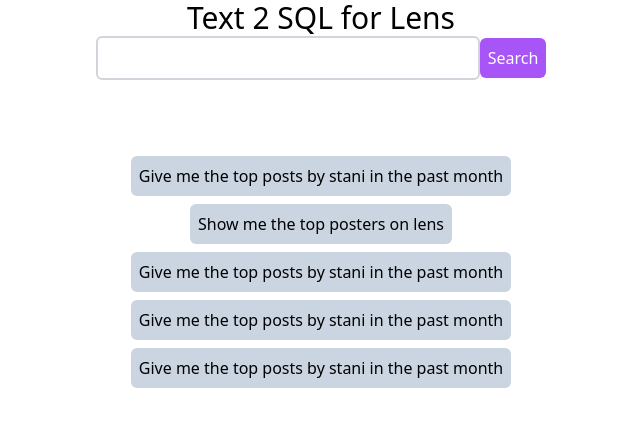
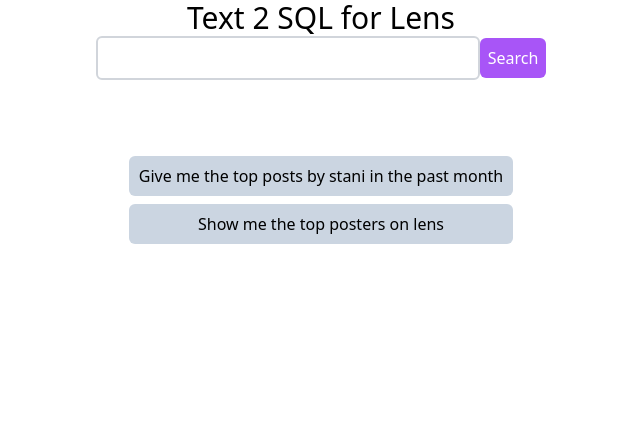
Before and after one commit to Brentably/lens-sql, a Next.js app: page / in a window 1280 px wide. Shown: the top 426 px of the page, without its empty margins (319-959 px from the left). Built offline with nearby package versions, Linux system fonts and the light colour scheme.

Commit message:
added queries.json and refactored state

```diff
--- a/components/QueryCard.tsx
+++ b/components/QueryCard.tsx
@@ -4,7 +4,7 @@
   const { query } = props
   return (
     <div className="flex justify-center">
-      <div className='bg-slate-300 cursor-pointer p-2 m-1 rounded-md'>
+      <div className='bg-slate-300 cursor-pointer p-2 m-1 rounded-md w-96'>
         {query}
       </div>
     </div>
--- /dev/null
+++ b/lib/queries.json
@@ -0,0 +1,8 @@
+[
+  {
+    "text": "Give me the top posts by stani in the past month"
+  },
+  {
+    "text": "Show me the top posters on lens"
+  }
+]
--- a/pages/index.tsx
+++ b/pages/index.tsx
@@ -4,13 +4,28 @@
 import styles from '../styles/Home.module.css'
 import { useEffect, useState } from 'react'
 import QueryCard from '../components/QueryCard'
+import queries from '../lib/queries.json'
 
 const inter = Inter({ subsets: ['latin'] })
 
+type state = {
+  prompt: string
+  SQL: string
+  data: any[]
+}
+
+const defaultState = {
+  prompt: '',
+  SQL: '',
+  data: []
+}
+
 export default function Home() {
-  const [prompt, setPrompt] = useState<string>('')
-  const [SQL, setSQL] = useState<string>('')
-  const [data, setData] = useState<any[]>([])
+  const store = useState<state>(defaultState)
+  const [{prompt, SQL, data}, setState] = store
+  // const [prompt, setPrompt] = useState<string>('')
+  // const [SQL, setSQL] = useState<string>('')
+  // const [data, setData] = useState<any[]>([])
 
 
 
@@ -23,14 +38,13 @@
     let response = await resp.json()
     if(resp.status != 200) return console.error('error', response)
     console.log('SQL resp', response)
-    setData(response?.results)
-
+    setState(prevState => ({...prevState, data: response?.results}))
   }
 
   const handlePrompt = async () => {
     if(!prompt) return
     console.log('fetching with prompt:', prompt)
-    setSQL('loading...')
+    setState(prevState => ({...prevState, SQL: 'loading...'}))
     const resp = await fetch('/api/genSQL', {
       method: "POST",
       body: JSON.stringify({ prompt }),
@@ -38,7 +52,7 @@
     if(resp.status != 200) return console.error('error', resp)
     let response = await resp.json()
     const SQL = "SELECT " + response.data.choices[0].text
-    setSQL(SQL)
+    setState(prevState => ({...prevState, SQL: SQL}))
     await handleSQL(SQL)
   }
 
@@ -55,7 +69,7 @@
           <h1 className='text-3xl'>Text 2 SQL for Lens</h1>
           <div>
             <label>
-              <input type="text" value={prompt} onChange={(e) => setPrompt(e.target.value)} className='border-2 border-gray-300 rounded-md p-2 w-96' />
+              <input type="text" value={prompt} onChange={(e) => setState(pS => ({...pS, prompt: e.target.value}))} className='border-2 border-gray-300 rounded-md p-2 w-96' />
             </label>
             <button className='rounded-md bg-purple-500 text-white p-2' onClick={handlePrompt}>Search</button>
           </div>
@@ -65,11 +79,8 @@
           <br/><br/><br/>
           {data.length ? data.map(thing => JSON.stringify(thing)) : null}
 
-          <QueryCard query='Give me the top posts by stani in the past month' />
-          <QueryCard query='Show me the top posters on lens' />
-          <QueryCard query='Give me the top posts by stani in the past month' />
-          <QueryCard query='Give me the top posts by stani in the past month' />
-          <QueryCard query='Give me the top posts by stani in the past month' />
+          {queries.map((query, index) => <QueryCard key={index} query={query.text} />)}
+
         </div>
       </div>
     </>
```
